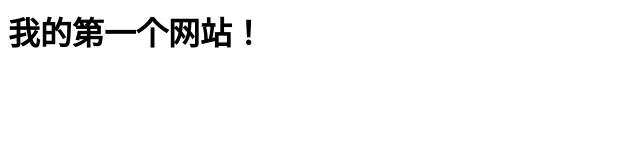
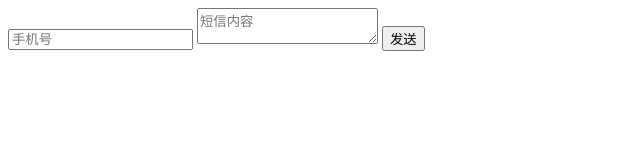
Before and after one commit to inoyna12/inoyna12.github.io, a plain HTML site: page index.html in a window 1280 px wide. Shown: the whole page, without its empty margins (0-640 px from the left). Drawn offline with Linux system fonts and the light colour scheme.

Commit message:
Update index.html

```diff
--- a/index.html
+++ b/index.html
@@ -1 +1,5 @@
-<h1>我的第一个网站！</h1>
+<form id="smsForm">
+  <input type="tel" name="phone" placeholder="手机号" required>
+  <textarea name="message" placeholder="短信内容" required></textarea>
+  <button type="submit">发送</button>
+</form>
```
